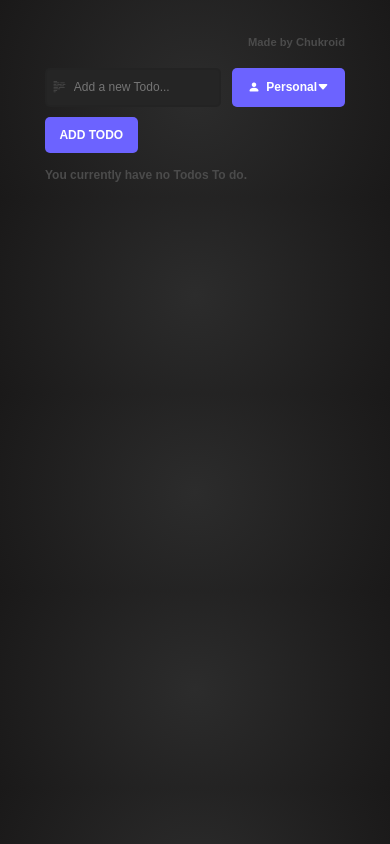
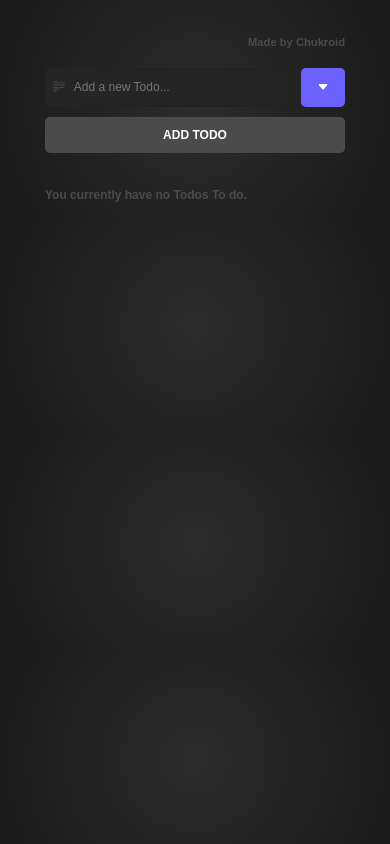
Before and after one commit to Chukroid/react-js-todo-list, a React (Vite) app: page / in a window 390 px wide. Built offline with nearby package versions, Linux system fonts and the light colour scheme.

Commit message:
made the create todo button 100% width when on smaller screens

```diff
--- a/index.css
+++ b/index.css
@@ -319,10 +319,6 @@ body {
         font-size: 0.8rem;
         padding: 30px 30px;
     }
-    .top-part > select {
-        width: 42%;
-        padding: 2px 8px;
-    }
 }
 @media (max-width: 480px) {
     #root {
@@ -341,11 +337,6 @@ body {
     }
     .todo-form-description > input {
         font-size: inherit;
-    }
-    .top-part > select {
-        padding: 0.45rem;
-        font-size: 0.7rem;
-        font-weight: 500;
     }
     .line {
         margin-bottom: 5px;
@@ -377,6 +368,9 @@ body {
     .line {
         display: none;
     }
+    .form-wrapper {
+        margin-bottom: 20px;
+    }
     .todo-list {
         width: 100%;
         margin-bottom: 0.8rem;
@@ -393,22 +387,28 @@ body {
     .todo-delete > i {
         font-size: medium;
     }
-    #tag-select {
-        color: transparent;
-        width: 18%;
-        position: relative;
+    .custom-select {
+        width: 4%;
     }
-    #tag-select::after {
-        content: "\F229";
-        width: 20px;
-        height: 20px;
-        display: block;
-        justify-content: flex-end;
-        position: absolute;
-        font-family: "bootstrap-icons";
-        color: var(--textcolor);
+    .custom-select-main {
+        display: none;
     }
-    #tag-select > option {
-        color: var(--textcolor);
+    .custom-select-list {
+        width: 230%;
+        left: -50%;
+    }
+    .form-wrapper > button {
+        background-color: var(--lightgray);
+        width: 100%;
+        font-weight: 800;
+    }
+    .form-wrapper > button:hover {
+        background-color: var(--purple);
+    }
+
+}
+@media (max-width: 370px){
+    .custom-select-list {
+        left: -95%;
     }
 }
```
Also changed, not shown: src/components/TodoTextbox.jsx (+0 -7 lines).
